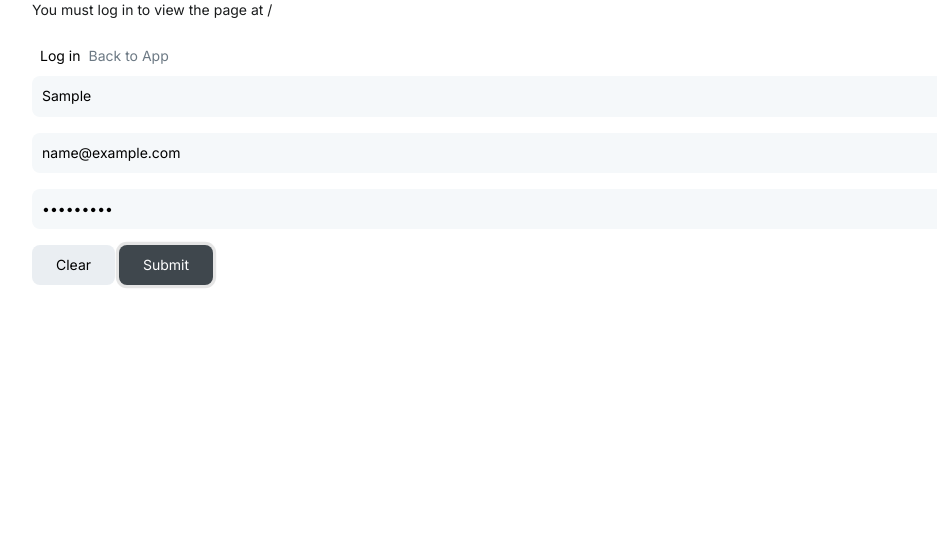
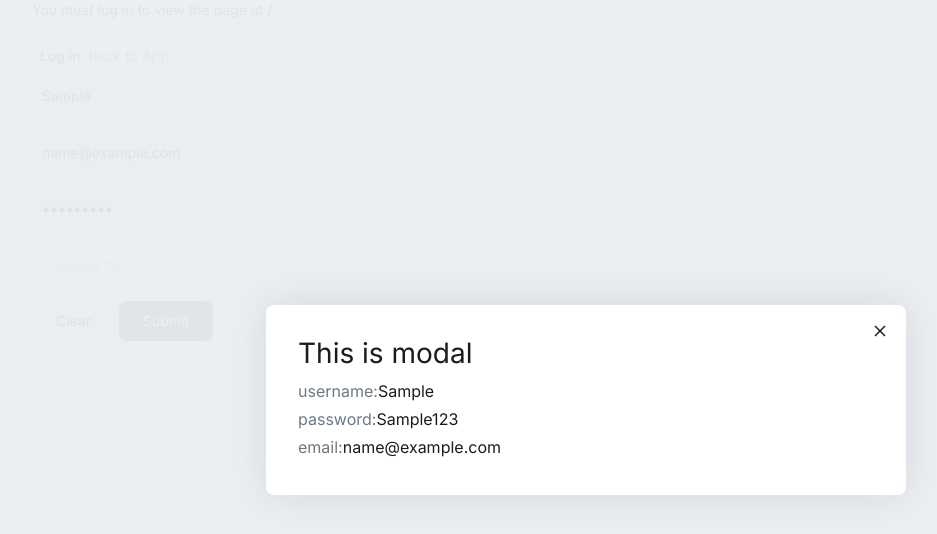
Before and after one commit to kamrade/kamrade.github.io, a React (Create React App) app: page /auth in a window 1280 px wide. Both pictures are taken after typing "Sample", "name@example.com", "Sample123" into the empty fields and a click on the button "Submit". Shown: the top 534 px of the page, without its empty margins (54-991 px from the left). Built offline with nearby package versions, Linux system fonts and the light colour scheme.

Commit message:
Update FormqInput

```diff
--- a/src/components/AuthPage/AuthPage.tsx
+++ b/src/components/AuthPage/AuthPage.tsx
@@ -1,18 +1,22 @@
-import React from 'react';
+import React, {useState, useRef} from 'react';
 import { NavLink, useHistory, useLocation } from 'react-router-dom';
 import {useAuth} from 'components/ProvideAuth/ProvideAuth';
-import {Button, Formq, FormqInput} from 'shared';
+import {Button, Formq, FormqInput, Modal, Input} from 'shared';
 import {IFormqState} from 'shared/Formq/FormqTypes';
 
 import { initialState } from './AuthPageInitialState';
 import { authPageValidations } from './AuthPageValidations';
 
+// let fState: IFormqState = initialState;
 
 export const AuthPage = () => {
 
   let history = useHistory();
   let location = useLocation();
   let auth = useAuth();
+  const fState = useRef<IFormqState>(initialState);
+
+  const [modal, setModal] = useState(false);
 
   let {from}: any = location.state || { from: {pathname: '/'} };
 
@@ -22,9 +26,11 @@ export const AuthPage = () => {
     })
   }
 
-  const onSubmit = async (_formqState: IFormqState, isValid: boolean) => {
-    // console.log(':: submit in AuthPage');
-    console.log(isValid);
+  const onSubmit = async (formqState: IFormqState, isValid: boolean) => {
+    fState.current = formqState;
+    if (isValid) {
+      setModal(true);
+    }
   }
 
   return (
@@ -55,6 +61,11 @@ export const AuthPage = () => {
                 <FormqInput name='password' />
               </div>
 
+              <div className='mb-3'>
+                <Input disabled={true} placeholder='Disabled field' />
+              </div>
+
+
               <Button wide={true} type='button' theme='secondary' onClick={clearForm}>Clear</Button>{' '}
               <Button wide={true} type='submit' theme='dark'>Submit</Button>
 
@@ -65,6 +76,17 @@ export const AuthPage = () => {
 
       </Formq>
 
+      <Modal showModal={modal} setModal={setModal}>
+        <div>
+          {Object.keys(fState.current).map((el, i) => (
+            <div key={i} className='mb-1'>
+              <span className='text-muted'>{el}:</span>
+              {fState.current[el].value}
+            </div>
+          ))}
+        </div>
+      </Modal>
+
     </div>
   );
 }
--- a/src/projects/TypeTutorials/TypeTutorials.tsx
+++ b/src/projects/TypeTutorials/TypeTutorials.tsx
@@ -28,11 +28,11 @@ function setContents(box: {contents: any}, newContents: any) {
 
 let cont1 = {contents: 400}
 setContents(cont1, 122);
-console.log('new content 1:', cont1);
+// console.log('new content 1:', cont1);
 
 let cont2 = {contents: true}
 setContents(cont2, false);
-console.log('new content 2:', cont2);
+// console.log('new content 2:', cont2);
 
 
 /*
--- a/src/shared/Formq/FormqInput.tsx
+++ b/src/shared/Formq/FormqInput.tsx
@@ -2,8 +2,9 @@ import React from 'react';
 import {useFormq} from './Formq';
 import {Input, InputDescription} from 'shared';
 import {UPDATE, FOCUS, BLUR} from 'shared/Formq/FormqTypes';
+import {IInputProps} from 'shared/Input/InputType';
 
-export interface IFormqInputProps {
+export interface IFormqInputProps extends IInputProps {
   name: string;
 }
 
--- a/src/shared/Formq/FormqReducer.ts
+++ b/src/shared/Formq/FormqReducer.ts
@@ -24,7 +24,7 @@ export const formqReducer = (
     case RESET:
       return initialState;
 
-    // Validations triggering when user trying to submit a form
+    // Prevalidations triggering when user trying to submit a form
     case PREVALIDATE:
 
       let updState: IFormqState = {};
--- a/src/shared/Input/Input.module.scss
+++ b/src/shared/Input/Input.module.scss
@@ -14,7 +14,7 @@
   transition: all .3s ease-in-out;
   cursor: pointer;
 
-  &:hover {
+  &:not(:disabled):hover {
     background-color: $gray-200;
   }
 
--- a/src/shared/Modal/Modal.tsx
+++ b/src/shared/Modal/Modal.tsx
@@ -10,7 +10,7 @@ export const Modal = ({ children, showModal, setModal }: IModal) => {
     (showModal && <div className={s.Root}>
       <div className={s.Backdrop} onClick={(e: React.MouseEvent<HTMLDivElement>) => setModal && setModal(false)} />
       <div className={s.Content}>
-        <div>This is modal</div>
+        <h3>This is modal</h3>
         {children}
         <Close onClose={(e: React.MouseEvent<HTMLDivElement>) => setModal && setModal(false)} />
       </div>
--- a/src/styles/bootstrap/project-variables.scss
+++ b/src/styles/bootstrap/project-variables.scss
@@ -9,7 +9,7 @@ $active-factor: 10%;
 
 $transitionFunc: cubic-bezier(0.15, 0.5, 0.5, 1);
 $buttonFocused: 0 0 0 .2rem rgba(0,0,0,0.1);
-$btn-disabled-opacity: 0.6;
+$btn-disabled-opacity: 0.5;
 
 $grid-breakpoints: (
   xs: 0,
```
Also changed, not shown: src/shared/Input/Input.tsx (+4 -4 lines).
